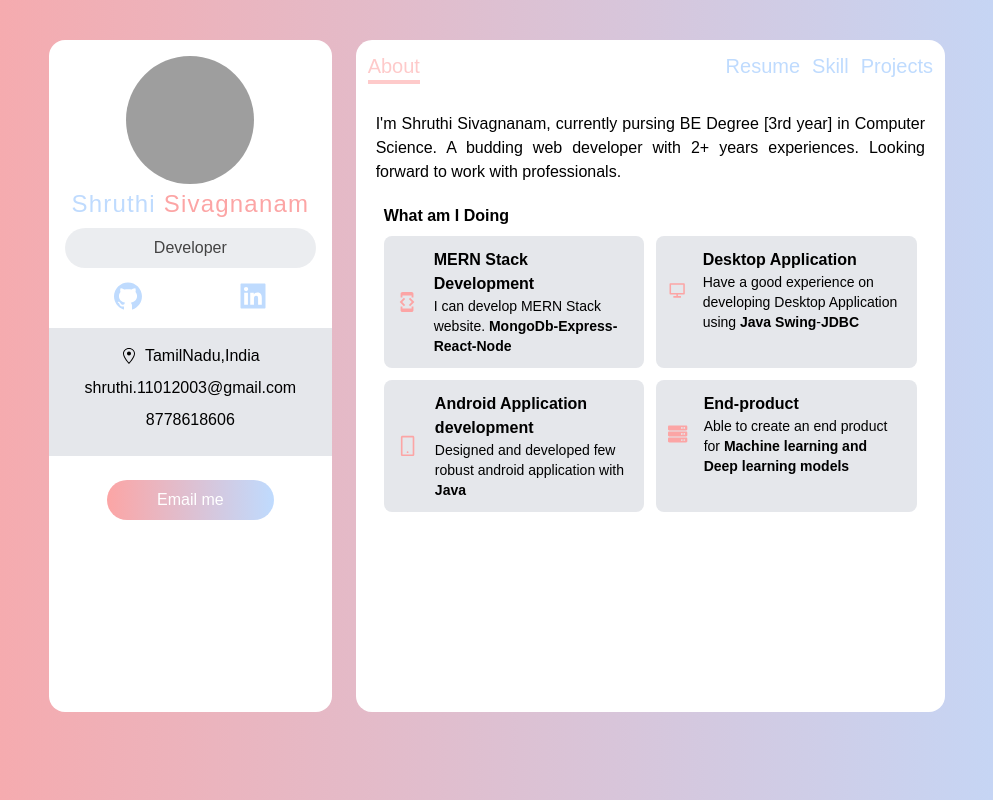
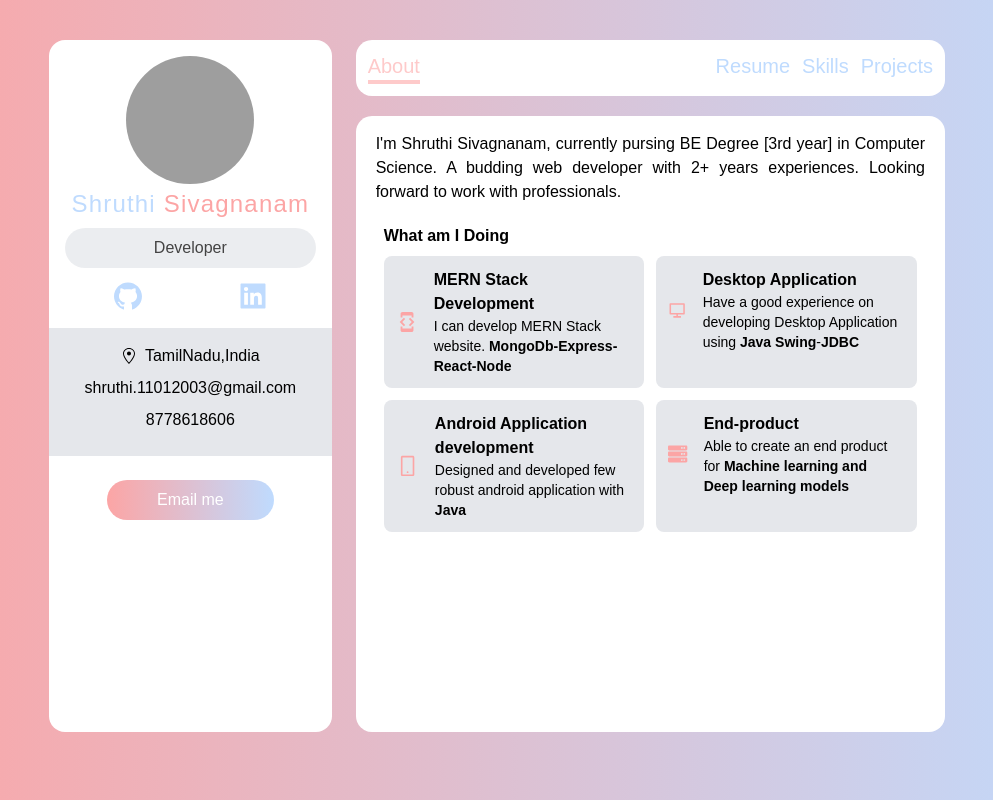
Before and after one commit to Shruthi-Sivagnanam/shruthi, a Next.js app: page / in a window 1280 px wide. Shown: the whole page, without its empty margins (143-1136 px from the left). Built offline with nearby package versions, Linux system fonts and the light colour scheme; grey boxes are pictures that could not be loaded.

Commit message:
navbar changes

```diff
--- a/components/Navbar.tsx
+++ b/components/Navbar.tsx
@@ -48,7 +48,7 @@ export default function Navbar() {
         <NavItem
           activeItem={activeItem}
           setActiveItem={setActiveItem}
-          name="Skill"
+          name="Skills"
           route="/skill"
         />
         <NavItem
--- a/pages/_app.tsx
+++ b/pages/_app.tsx
@@ -32,8 +32,11 @@ export default function App({ Component, pageProps }: AppProps) {
           </motion.div>
         </AnimatePresence>
       </div>
-      <div className="lg:col-span-8 bg-white rounded-2xl col-span-12 pb-4">
+      <div className="lg:col-span-8 col-span-12">
+        <div className="bg-white rounded-2xl mb-2">
           <Navbar />
+        </div>
+        <div className="bg-white rounded-2xl mt-5 pb-4">
           <AnimatePresence>
             <motion.div
               key={router.route}
@@ -58,5 +61,6 @@ export default function App({ Component, pageProps }: AppProps) {
           </AnimatePresence>
         </div>
       </div>
+    </div>
   );
 }
```
Lines whose indentation alone changed are shown as unchanged.
